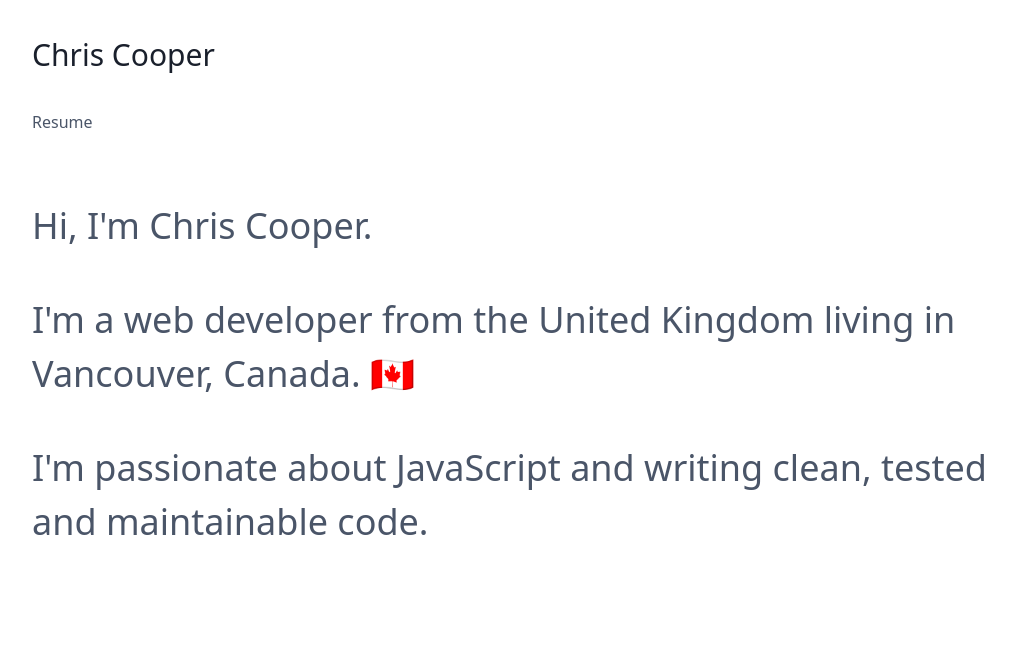
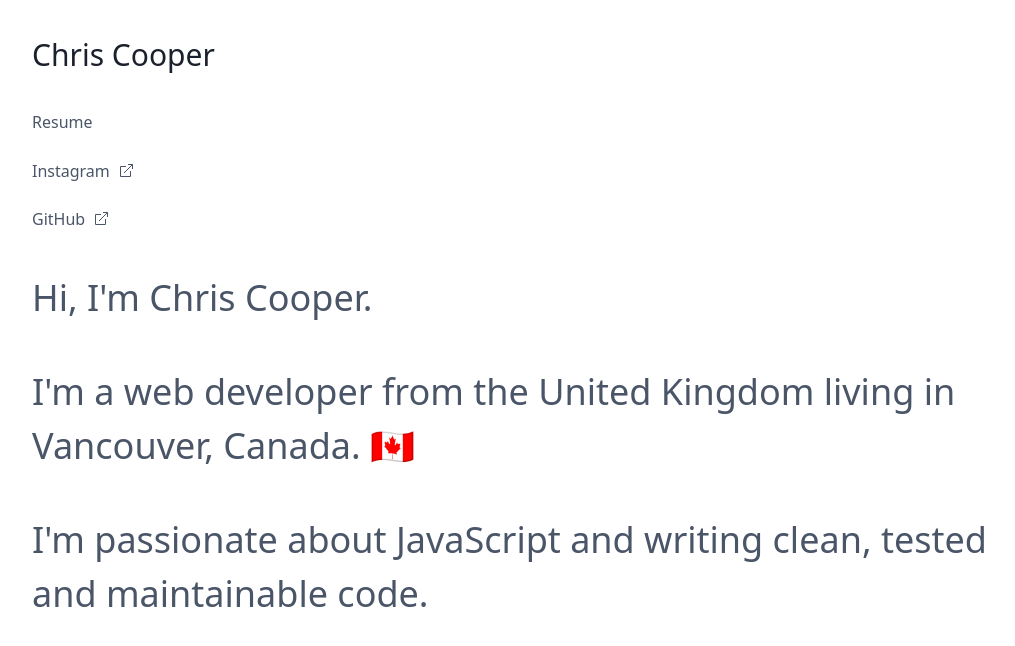
Before and after one commit to cjcoops/chris-cooper, a Gatsby site: page / in a window 1280 px wide. Shown: the whole page, without its empty margins (128-1143 px from the left). Built offline with nearby package versions, Linux system fonts and the light colour scheme; Gatsby itself is replaced by a stand-in of ours.

Commit message:
adds external link component

```diff
--- a/package.json
+++ b/package.json
@@ -1,9 +1,9 @@
 {
-  "name": "gatsby-starter-default",
+  "name": "chris-cooper",
   "private": true,
-  "description": "A simple starter to get up and developing quickly with Gatsby",
+  "description": "Personal site of Chris Cooper, built with Gastsby",
   "version": "0.1.0",
-  "author": "Kyle Mathews <mathews.kyle@gmail.com>",
+  "author": "Chris Cooper <cjcooper252@gmail.com>",
   "dependencies": {
     "gatsby": "^2.15.15",
     "gatsby-image": "^2.2.19",
--- /dev/null
+++ b/src/components/header-external-link.js
@@ -0,0 +1,21 @@
+import React from "react"
+
+const HeaderExternalLink = ({ label, href, classes }) => (
+  <a href={href} className={`flex align-center hover:text-gray-900 ${classes}`}>
+    <div>{label}</div>
+    <svg
+      width="25"
+      height="25"
+      viewBox="0 0 25 25"
+      fill="none"
+      xmlns="http://www.w3.org/2000/svg"
+      class="ml-1 -mt-px"
+    >
+      <path d="M16.5 13V18.5H6.5V8.5H12" stroke="#4A5568"></path>
+      <path d="M10 15L18.5 6.5" stroke="#4A5568"></path>
+      <path d="M14 6.5H18.5V11" stroke="#4A5568"></path>
+    </svg>
+  </a>
+)
+
+export default HeaderExternalLink
--- a/src/components/header.js
+++ b/src/components/header.js
@@ -2,6 +2,7 @@ import { Link } from "gatsby"
 import PropTypes from "prop-types"
 import React from "react"
 import HeaderInternalLink from "./header-internal-link"
+import HeaderExternalLink from "./header-external-link"
 
 const Header = () => (
   <header>
@@ -31,13 +32,18 @@ const Header = () => (
       <div className="block">
         <div className="w-full block mt-10 text-gray-700 font-medium">
           <div>
-            {/* <Link
-              to="/resume"
-              className="block pb-6 border-b border-transparent"
-            >
-              Resume
-            </Link> */}
             <HeaderInternalLink label="Resume" to="resume" />
+          </div>
+          <div>
+            <HeaderExternalLink
+              label="Instagram"
+              href="https://www.instagram.com/cjcoops/"
+            />
+            <HeaderExternalLink
+              label="GitHub"
+              href="https://github.com/cjcoops"
+              classes="mt-6"
+            />
           </div>
         </div>
       </div>
```
